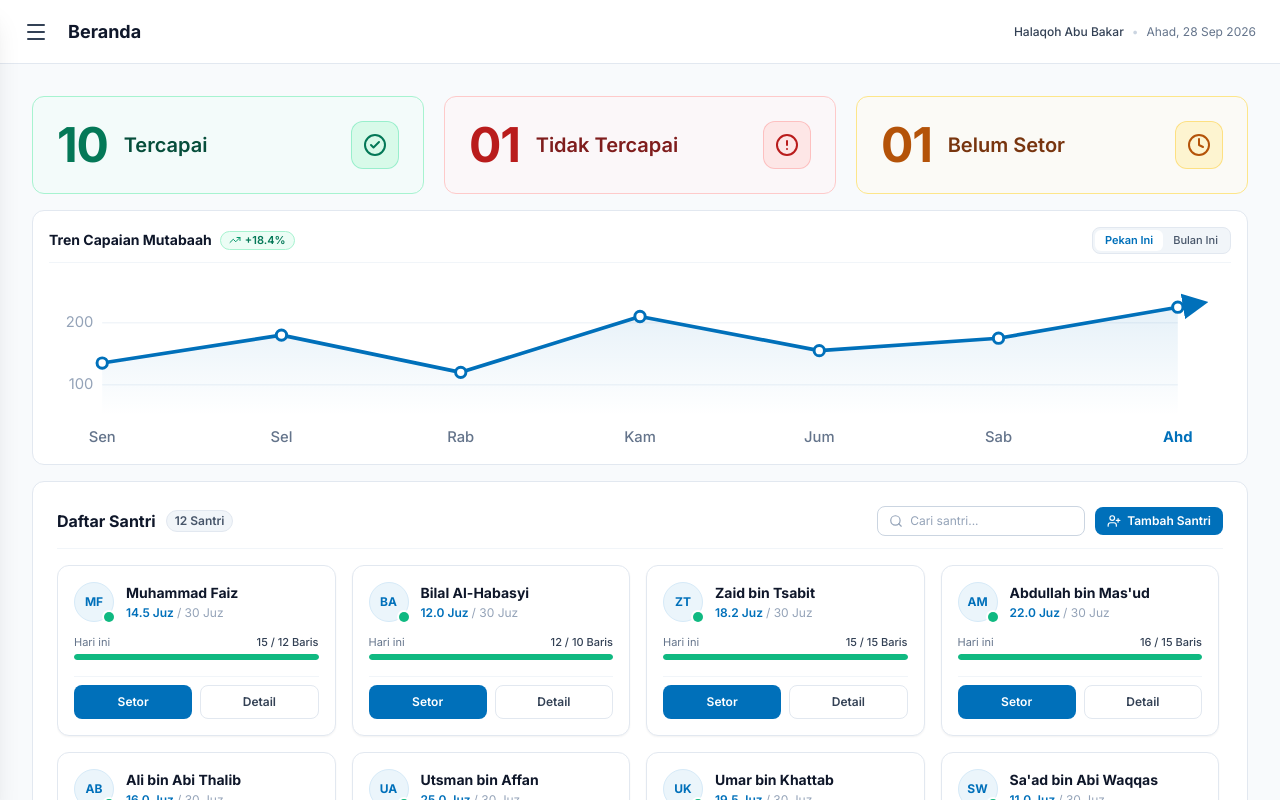
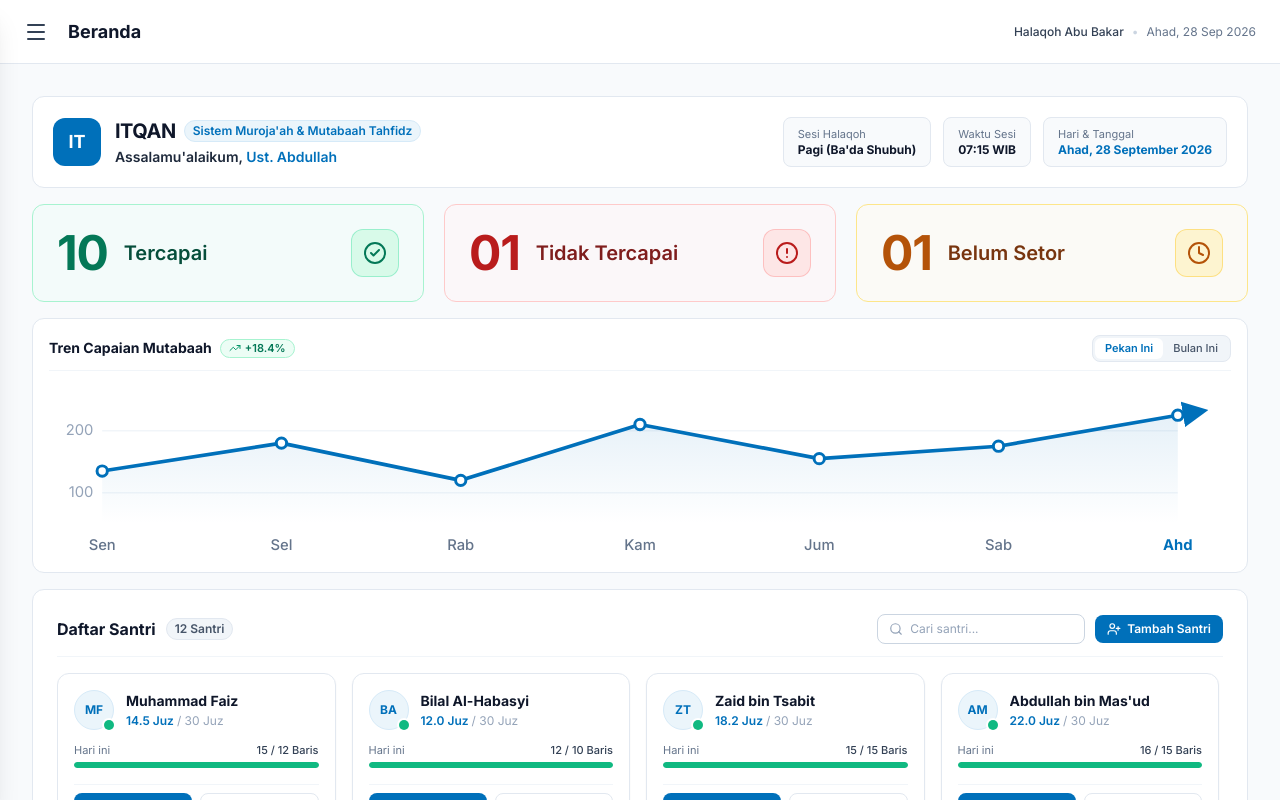
Before and after one commit to FaishalFaiz/ITQAN-Sistem-Mutabaah-Tahfidz-Terpadu, a React (Vite) app: page / in a window 1280 px wide. Shown: the top 800 px of the page. Built offline with nearby package versions, Linux system fonts and the light colour scheme.

Commit message:
feat(dashboard): move ITQAN Sistem Muroja'ah to dashboard banner with Assalamualaikum greeting, session, time, and date

```diff
--- a/src/App.tsx
+++ b/src/App.tsx
@@ -103,6 +103,43 @@ export function App() {
             />
           ) : activeNav === 'beranda' ? (
             <div className="space-y-4">
+              {/* Dashboard Banner: ITQAN Sistem Muroja'ah + Assalamualaikum + Sesi Halaqoh + Jam & Hari/Tgl */}
+              <div className="bg-white border border-slate-200 rounded-xl p-5 shadow-xs flex flex-col md:flex-row md:items-center justify-between gap-4">
+                <div className="flex items-center gap-3.5">
+                  <div className="w-12 h-12 rounded-xl bg-[#0070BA] text-white flex items-center justify-center font-bold text-lg shadow-xs shrink-0">
+                    IT
+                  </div>
+                  <div>
+                    <div className="flex items-center gap-2">
+                      <h1 className="text-xl font-extrabold text-slate-900 tracking-tight">ITQAN</h1>
+                      <span className="text-xs font-semibold px-2 py-0.5 rounded-full bg-[#EBF5FB] text-[#0070BA] border border-[#D6EAF8]">
+                        Sistem Muroja'ah & Mutabaah Tahfidz
+                      </span>
+                    </div>
+                    <p className="text-sm font-semibold text-slate-800 mt-0.5">
+                      Assalamu'alaikum, <span className="text-[#0070BA]">Ust. Abdullah</span>
+                    </p>
+                  </div>
+                </div>
+
+                <div className="flex flex-wrap items-center gap-3 text-xs">
+                  <div className="bg-slate-50 border border-slate-200 rounded-lg px-3.5 py-2">
+                    <span className="text-[11px] text-slate-500 block">Sesi Halaqoh</span>
+                    <span className="font-bold text-slate-900">Pagi (Ba'da Shubuh)</span>
+                  </div>
+
+                  <div className="bg-slate-50 border border-slate-200 rounded-lg px-3.5 py-2">
+                    <span className="text-[11px] text-slate-500 block">Waktu Sesi</span>
+                    <span className="font-bold text-slate-900">07:15 WIB</span>
+                  </div>
+
+                  <div className="bg-slate-50 border border-slate-200 rounded-lg px-3.5 py-2">
+                    <span className="text-[11px] text-slate-500 block">Hari & Tanggal</span>
+                    <span className="font-bold text-[#0070BA]">Ahad, 28 September 2026</span>
+                  </div>
+                </div>
+              </div>
+
               {/* Top 3 KPI Cards */}
               <StatCards
                 tercapaiCount={tercapaiCount}
--- a/src/components/dashboard/NavbarSidebar.tsx
+++ b/src/components/dashboard/NavbarSidebar.tsx
@@ -67,10 +67,7 @@ export const NavbarSidebar: React.FC<NavbarSidebarProps> = ({
             <div className="w-8 h-8 rounded-lg bg-[#0070BA] text-white flex items-center justify-center font-bold text-sm shadow-xs">
               IT
             </div>
-            <div>
-              <span className="font-bold text-base text-slate-900 block leading-tight">ITQAN</span>
-              <span className="text-[11px] text-slate-500">Sistem Mutabaah</span>
-            </div>
+            <span className="font-bold text-base text-slate-900 leading-tight">Menu Navigasi</span>
           </div>
 
           <button
```
